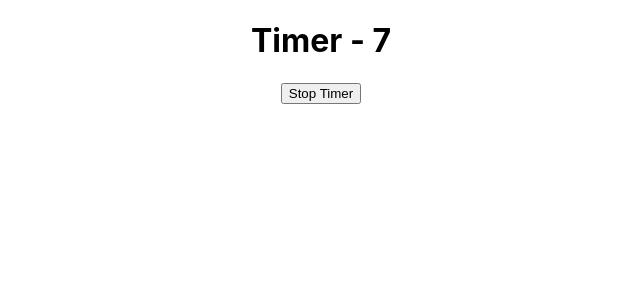
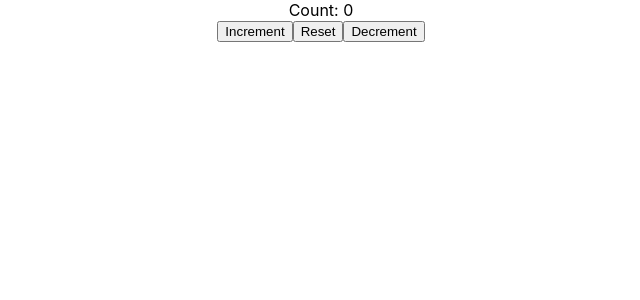
Before and after one commit to ibsa-a1/First-React-App, a React (Create React App) app: page / in a window 1280 px wide. Shown: the top 300 px of the page, without its empty margins (319-959 px from the left). Built offline with nearby package versions, Linux system fonts and the light colour scheme.

Commit message:
Simple Counter with useReducer Hook

```diff
--- a/src/App.js
+++ b/src/App.js
@@ -33,6 +33,7 @@
 import UseContextHooks from './Hooks/UseContextHooks';
 import InputFocusWithUseRef from './Hooks/InputFocus-with-useRef';
 import TimerWithRef from './Hooks/TimerWithRef';
+import UseReducer from './Hooks/UseReducer';
 // import {createContext} from 'react';
 
 export const OwnerContext = React.createContext();
@@ -153,7 +154,9 @@
 
         {/* <InputFocusWithUseRef /> */}
 
-        <TimerWithRef />
+        {/* <TimerWithRef /> */}
+
+        <UseReducer />
 
     </div>
   );
--- /dev/null
+++ b/src/Hooks/UseReducer.js
@@ -0,0 +1,30 @@
+import React, { useReducer } from 'react'
+
+const initialState = 0
+
+const reducer = (state, action) => {
+    switch (action) {
+        case 'increment':
+            return state + 1
+        case 'decrement':
+            return state - 1
+        case 'reset':
+            return initialState
+        default:
+            return state
+    }
+}
+
+function UseReducer() {
+    const [count, dispatch] = useReducer(reducer, initialState)
+  return (
+    <div>
+        <div>Count: {count}</div>
+      <button onClick={() => dispatch('increment')}>Increment</button>
+      <button onClick ={() => dispatch('reset')}>Reset</button>
+      <button onClick={() => dispatch('decrement')}>Decrement</button>
+    </div>
+  )
+}
+
+export default UseReducer
```
